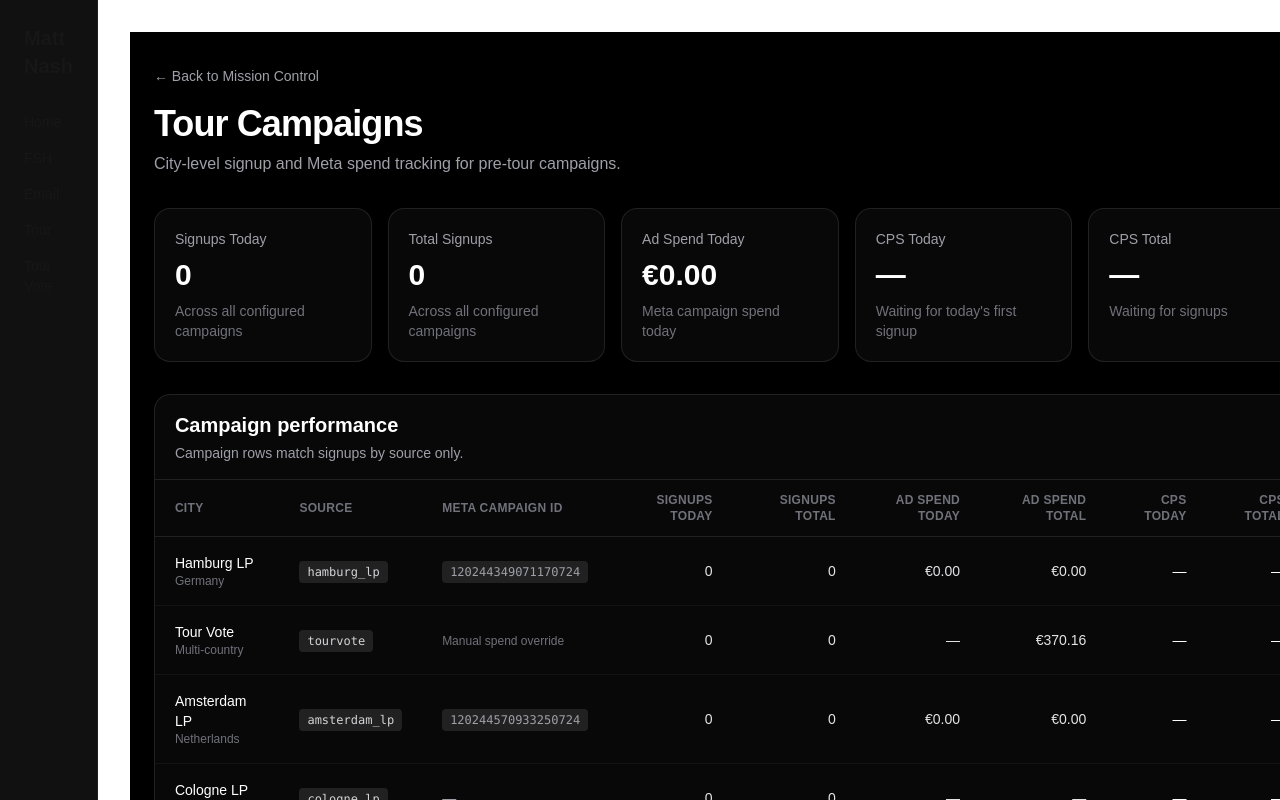
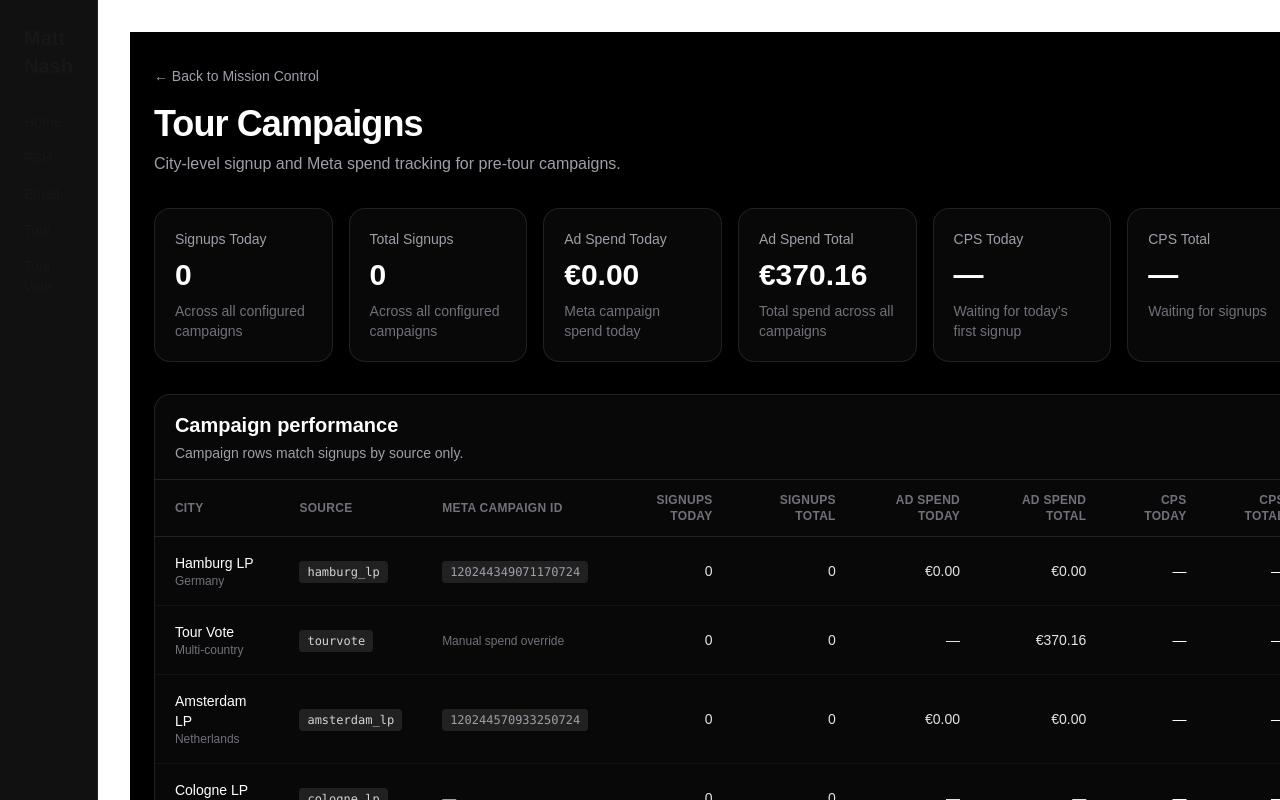
Before and after one commit to mattnashmusic/Mission-Control, a Next.js app: page /tour-vote in a window 1280 px wide. Shown: the top 800 px of the page. Built offline with nearby package versions, Linux system fonts and the light colour scheme; no server answers; the database is empty.

Commit message:
Add total ad spend KPI to tour dashboard

```diff
--- a/app/tour-vote/page.tsx
+++ b/app/tour-vote/page.tsx
@@ -80,6 +80,7 @@ function KpiCard({
     <div className="rounded-2xl border border-white/10 bg-white/[0.03] p-5">
       <div className="text-sm text-zinc-400">{title}</div>
       <div className="mt-2 text-3xl font-semibold text-white">{value}</div>
+
       {subtitle ? (
         <div className="mt-2 text-sm text-zinc-500">{subtitle}</div>
       ) : null}
@@ -214,7 +215,7 @@ export default async function TourVotePage() {
           </div>
         </div>
 
-        <section className="mb-8 grid gap-4 md:grid-cols-5">
+        <section className="mb-8 grid gap-4 md:grid-cols-6">
           <KpiCard
             title="Signups Today"
             value={number(totalSignupsToday)}
@@ -231,6 +232,12 @@ export default async function TourVotePage() {
             title="Ad Spend Today"
             value={money(totalAdSpendToday)}
             subtitle="Meta campaign spend today"
+          />
+
+          <KpiCard
+            title="Ad Spend Total"
+            value={money(totalAdSpend)}
+            subtitle="Total spend across all campaigns"
           />
 
           <KpiCard
```
